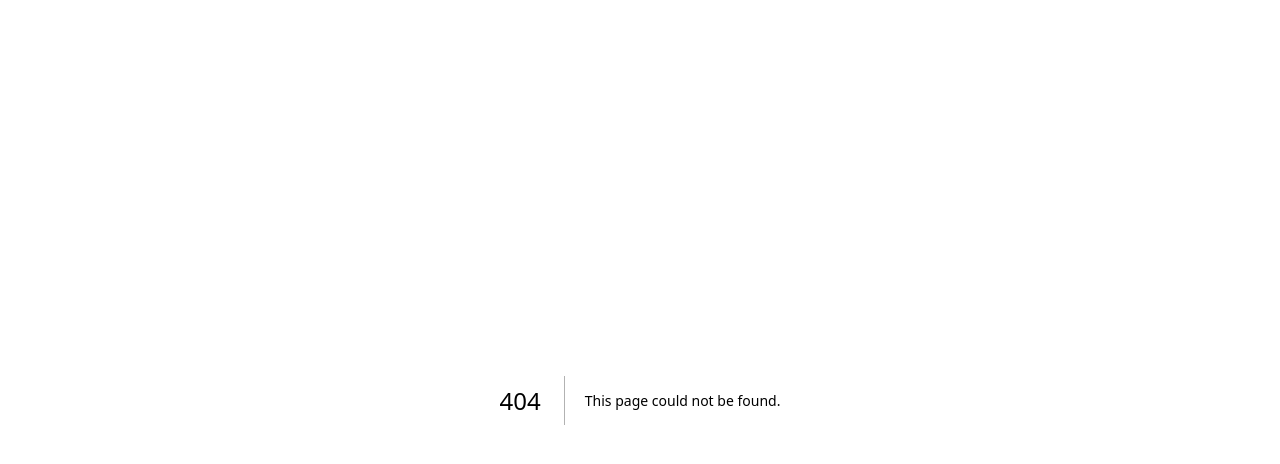
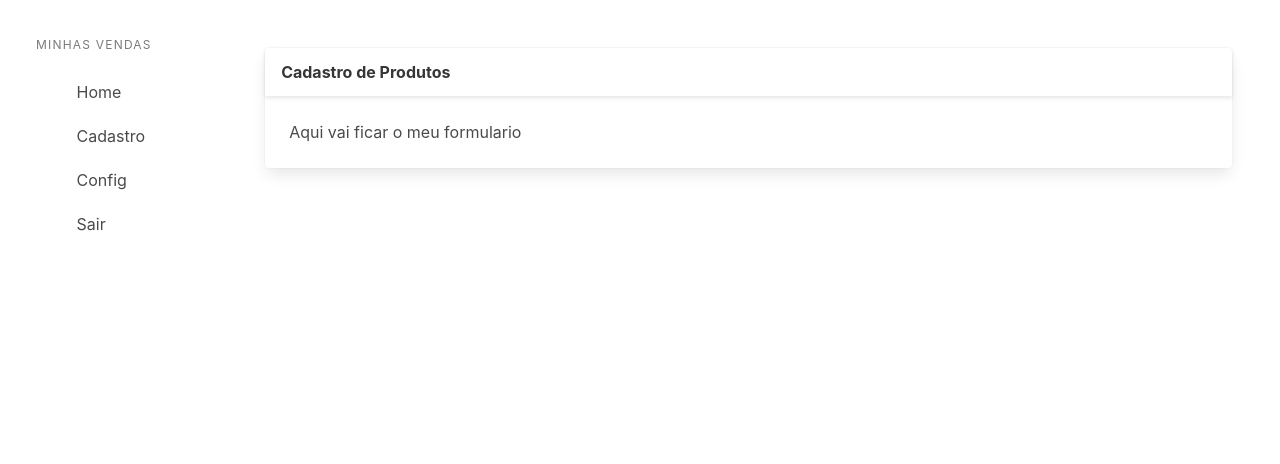
Before and after one commit to RobsonFe/Projeto-Vendas-App, a Next.js app: page /cadastros/produtos in a window 1280 px wide. Before the commit this address had no page. Shown: the top 464 px of the page. Built offline with nearby package versions, Linux system fonts and the light colour scheme.

Commit message:
conteudo atualizado

```diff
--- a/package.json
+++ b/package.json
@@ -15,7 +15,7 @@
     "bulma": "0.9.2",
     "eslint": "8.48.0",
     "eslint-config-next": "13.4.19",
-    "next": "13.4.19",
+    "next": "^13.4.19",
     "react": "18.2.0",
     "react-dom": "18.2.0",
     "typescript": "5.2.2"
--- a/src/components/index.ts
+++ b/src/components/index.ts
@@ -1 +1,2 @@
-export { Layout } from './layout/index';
+export { Layout } from './layout';
+export {CadastroProdutos} from './produtos'
--- a/src/components/layout/index.tsx
+++ b/src/components/layout/index.tsx
@@ -1,6 +1,12 @@
+import { ReactNode } from "react";
 import { Menu } from "./menu";
 
-export const Layout: React.FC = () =>{
+interface LayoutProps{
+    titulo?: string;
+    children?: ReactNode;
+}
+
+export const Layout: React.FC<LayoutProps> = (props: LayoutProps) =>{
 
     return(
         <div className="app">
@@ -11,12 +17,12 @@
                         <div className="card">
                         <div className="card-header">
                         <p className="card-header-title">
-                            Cadastro
+                        {props.titulo}
                         </p>
                         </div>
                         <div className="card-content">
                         <div className="conteudo">
-                            Conteudo
+                            {props.children}
                         </div>
                         </div>
                         </div>
--- /dev/null
+++ b/src/components/produtos/cadastro/index.tsx
@@ -0,0 +1,10 @@
+import { Layout } from "components"
+
+export const CadastroProdutos: React.FC = () =>{
+
+    return(
+        <Layout titulo="Cadastro de Produtos">
+            Aqui vai ficar o meu formulario
+        </Layout>
+    )
+}
--- /dev/null
+++ b/src/components/produtos/index.ts
@@ -0,0 +1 @@
+export { CadastroProdutos } from './cadastro';
--- /dev/null
+++ b/src/pages/cadastros/produtos/index.tsx
@@ -0,0 +1,3 @@
+import { CadastroProdutos } from "components";
+
+export default CadastroProdutos;
```
Also changed, not shown: 1 other file (tests, documents, lock files or other folders).
